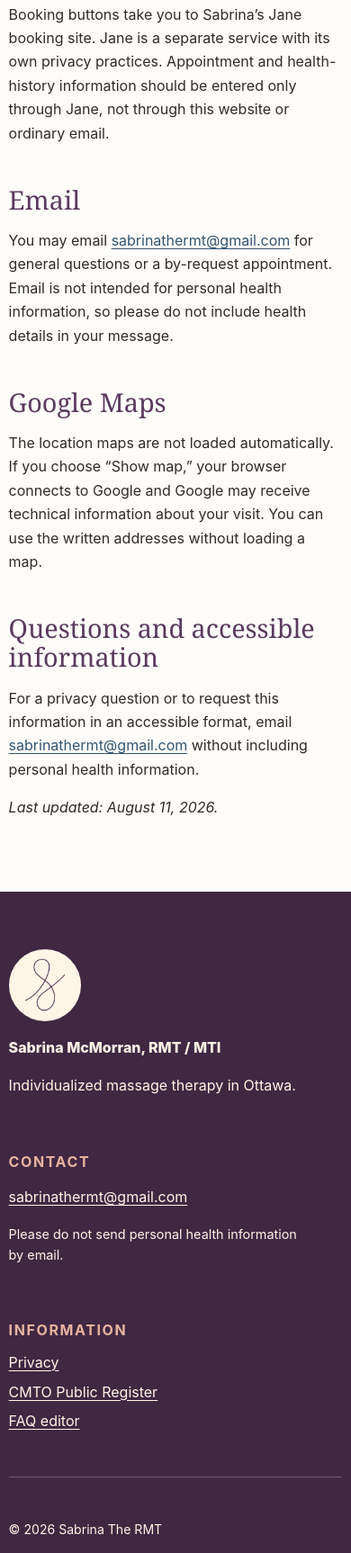
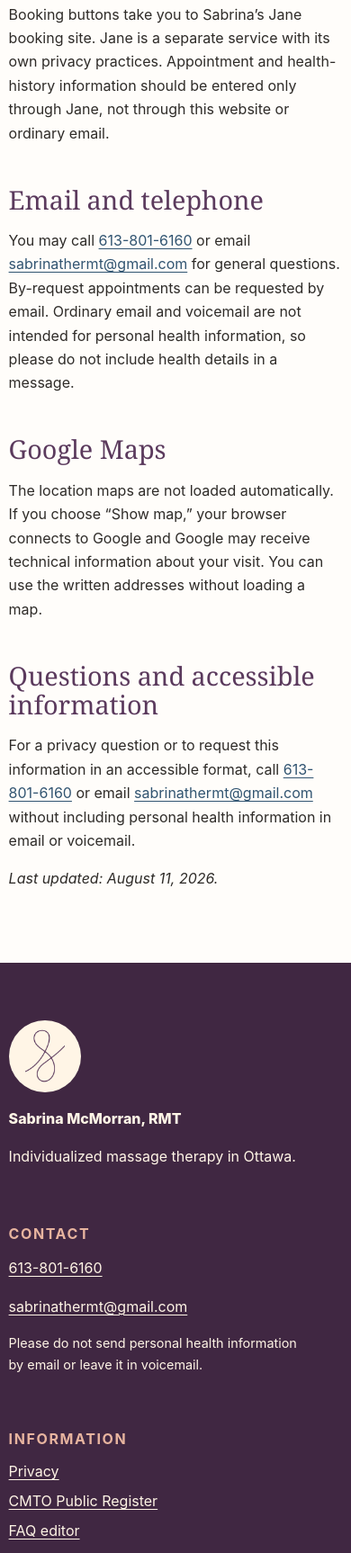
Before and after one commit to RapidRenting/sabrinathermt.github.io, an Astro site: page /privacy in a window 390 px wide. Shown: the part 951-2677 px from the top of the page at 90% size. Built offline with nearby package versions, Linux system fonts and the light colour scheme; Astro itself is replaced by a stand-in of ours.

Commit message:
Add business phone contact (#4)
Co-authored-by: Ryan <ryanpeterfleming@gmail.com>

```diff
--- a/src/components/Footer.astro
+++ b/src/components/Footer.astro
@@ -18,7 +18,7 @@ const { locale } = Astro.props;
         height="180"
         alt=""
       />
-      <p class="footer-name">Sabrina McMorran, RMT <span lang="fr">/ MTI</span></p>
+      <p class="footer-name">Sabrina McMorran, RMT</p>
       <p>
         {
           locale === 'en'
@@ -29,12 +29,13 @@ const { locale } = Astro.props;
     </div>
     <div>
       <h2>{locale === 'en' ? 'Contact' : 'Coordonnées'}</h2>
+      <p><a href={site.phoneHref}>{site.phone}</a></p>
       <p><a href={`mailto:${site.email}`}>{site.email}</a></p>
       <p class="small">
         {
           locale === 'en'
-            ? 'Please do not send personal health information by email.'
-            : 'N’envoyez aucun renseignement personnel sur la santé par courriel.'
+            ? 'Please do not send personal health information by email or leave it in voicemail.'
+            : 'N’envoyez aucun renseignement personnel sur la santé par courriel et n’en laissez pas dans un message vocal.'
         }
       </p>
     </div>
--- a/src/data/faqs.json
+++ b/src/data/faqs.json
@@ -59,11 +59,11 @@
       "id": "contact",
       "en": {
         "question": "How can I contact Sabrina?",
-        "answer": "For a general question or a by-request appointment, email sabrinathermt@gmail.com. Please do not include personal health information in email. Booking and health-history information should be entered only through Jane."
+        "answer": "For a general question, call 613-801-6160 or email sabrinathermt@gmail.com. By-request appointments can be requested by email. Please do not include personal health information in email or voicemail. Booking and health-history information should be entered only through Jane."
       },
       "fr": {
         "question": "Comment puis-je communiquer avec Sabrina?",
-        "answer": "Pour une question générale ou un rendez-vous sur demande, écrivez à sabrinathermt@gmail.com. N’incluez aucun renseignement personnel sur la santé dans votre courriel. Les renseignements de réservation et les antécédents de santé doivent être saisis uniquement dans Jane."
+        "answer": "Pour une question générale, appelez au 613-801-6160 ou écrivez à sabrinathermt@gmail.com. Les rendez-vous sur demande peuvent être demandés par courriel. N’incluez aucun renseignement personnel sur la santé dans un courriel ou un message vocal. Les renseignements de réservation et les antécédents de santé doivent être saisis uniquement dans Jane."
       }
     }
   ]
--- a/src/data/site.ts
+++ b/src/data/site.ts
@@ -2,6 +2,8 @@ export const site = {
   name: 'Sabrina The RMT',
   practitioner: 'Sabrina McMorran',
   email: 'sabrinathermt@gmail.com',
+  phone: '613-801-6160',
+  phoneHref: 'tel:+16138016160',
   origin: 'https://sabrinathermt.com',
   registerUrl: 'https://cmto.ca.thentiacloud.net/webs/cmto/register/#/',
   booking: {
--- a/src/pages/index.astro
+++ b/src/pages/index.astro
@@ -23,6 +23,7 @@ const structuredData = {
       name: 'Sabrina The RMT',
       url: site.origin,
       email: site.email,
+      telephone: '+16138016160',
       employee: { '@id': `${site.origin}/#sabrina-mcmorran` },
       location: locations.map((location) => ({
         '@type': 'Place',
--- a/src/pages/privacy/index.astro
+++ b/src/pages/privacy/index.astro
@@ -37,11 +37,13 @@ import { site } from '../../data/site';
         through Jane, not through this website or ordinary email.
       </p>
 
-      <h2>Email</h2>
+      <h2>Email and telephone</h2>
       <p>
-        You may email <a href={`mailto:${site.email}`}>{site.email}</a> for general questions or a by-request
-        appointment. Email is not intended for personal health information, so please do not include health
-        details in your message.
+        You may call <a href={site.phoneHref}>{site.phone}</a> or email <a
+          href={`mailto:${site.email}`}>{site.email}</a
+        > for general questions. By-request appointments can be requested by email. Ordinary email and
+        voicemail are not intended for personal health information, so please do not include health details
+        in a message.
       </p>
 
       <h2>Google Maps</h2>
@@ -53,9 +55,10 @@ import { site } from '../../data/site';
 
       <h2>Questions and accessible information</h2>
       <p>
-        For a privacy question or to request this information in an accessible format, email <a
-          href={`mailto:${site.email}`}>{site.email}</a
-        > without including personal health information.
+        For a privacy question or to request this information in an accessible format, call <a
+          href={site.phoneHref}>{site.phone}</a
+        > or email <a href={`mailto:${site.email}`}>{site.email}</a> without including personal health
+        information in email or voicemail.
       </p>
       <p><em>Last updated: August 11, 2026.</em></p>
     </div>
```
Also changed, not shown: src/pages/fr/confidentialite/index.astro (+9 -6 lines).
